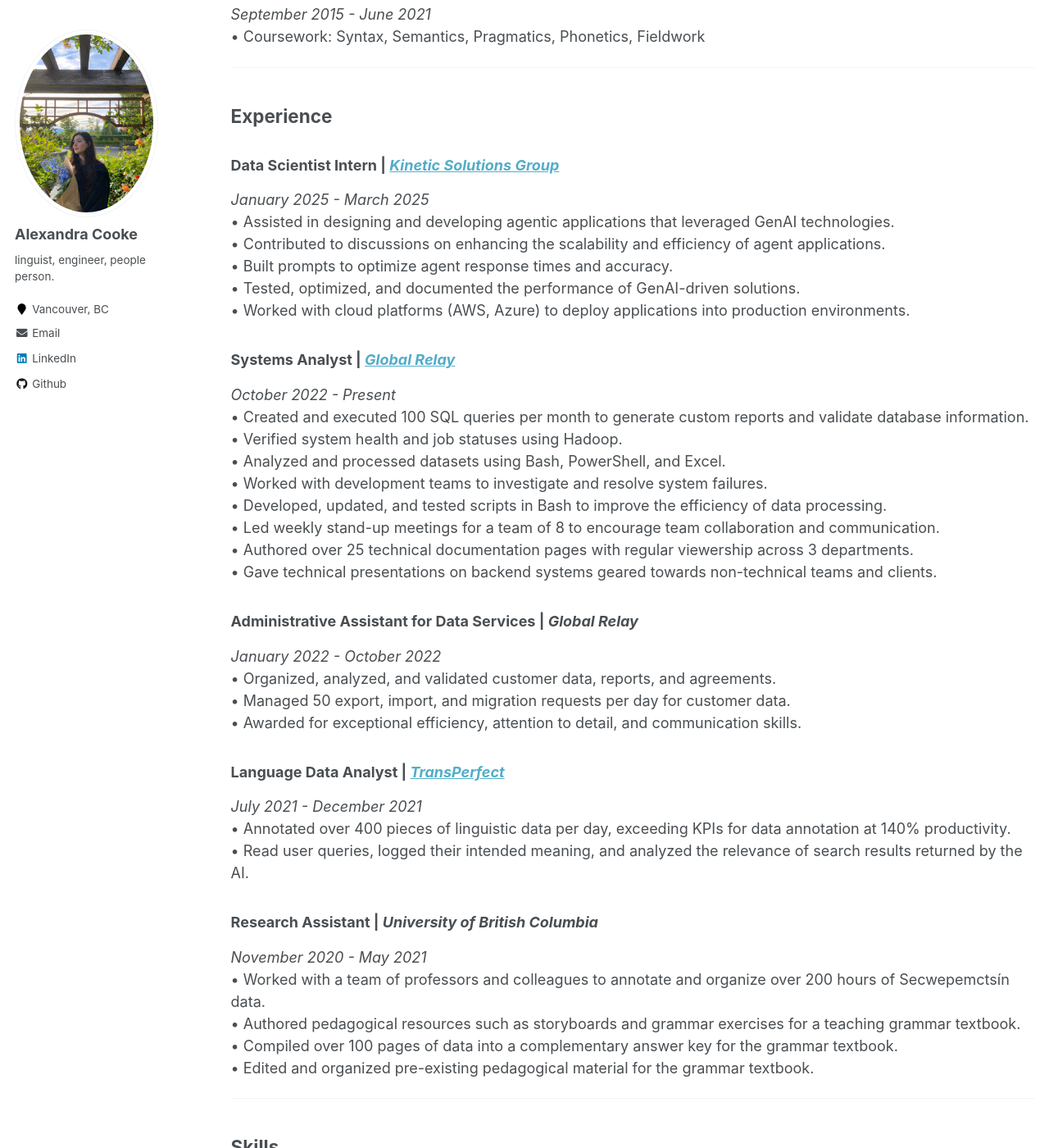
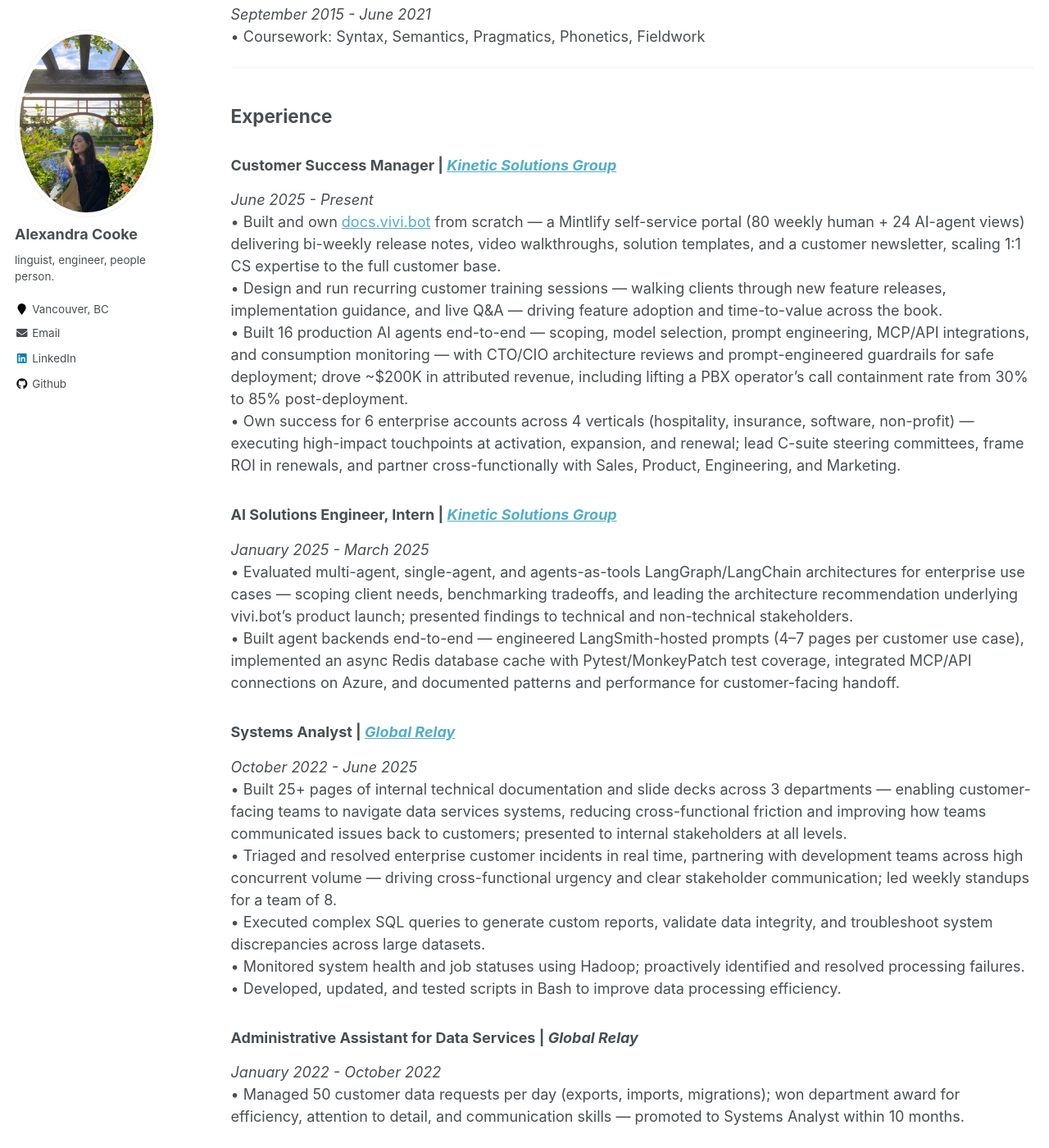
Before and after one commit to acooke82/acooke82.github.io, a Jekyll site: the page built from _pages/cv.md, in a window 1280 px wide and 1400 px high, scrolled down 473 px. Shown: the whole window at 82% size. Built offline with Jekyll 4.4.1, drawn with Linux system fonts in a browser that asks for light colours; some of the changed text lies outside the part shown.

Commit message:
Update cv.md

```diff
--- a/_pages/cv.md
+++ b/_pages/cv.md
@@ -23,59 +23,58 @@ redirect_from:
 ---
 ## Experience
 
-### **Data Scientist Intern |** *[Kinetic Solutions Group](https://ksgai.com/)*
+### **Customer Success Manager |** *[Kinetic Solutions Group](https://ksgai.com/)*
+*June 2025 - Present*
+  • Built and own [docs.vivi.bot](https://docs.vivi.bot) from scratch — a Mintlify self-service portal (80 weekly human + 24 AI-agent views) delivering bi-weekly release notes, video walkthroughs, solution templates, and a customer newsletter, scaling 1:1 CS expertise to the full customer base.
+  • Design and run recurring customer training sessions — walking clients through new feature releases, implementation guidance, and live Q&A — driving feature adoption and time-to-value across the book.
+  • Built 16 production AI agents end-to-end — scoping, model selection, prompt engineering, MCP/API integrations, and consumption monitoring — with CTO/CIO architecture reviews and prompt-engineered guardrails for safe deployment; drove ~$200K in attributed revenue, including lifting a PBX operator's call containment rate from 30% to 85% post-deployment.
+  • Own success for 6 enterprise accounts across 4 verticals (hospitality, insurance, software, non-profit) — executing high-impact touchpoints at activation, expansion, and renewal; lead C-suite steering committees, frame ROI in renewals, and partner cross-functionally with Sales, Product, Engineering, and Marketing.
+
+### **AI Solutions Engineer, Intern |** *[Kinetic Solutions Group](https://ksgai.com/)*
 *January 2025 - March 2025*
-  • Assisted in designing and developing agentic applications that leveraged GenAI technologies.
-  • Contributed to discussions on enhancing the scalability and efficiency of agent applications.
-  • Built prompts to optimize agent response times and accuracy.
-  • Tested, optimized, and documented the performance of GenAI-driven solutions.
-  • Worked with cloud platforms (AWS, Azure) to deploy applications into production environments.
+  • Evaluated multi-agent, single-agent, and agents-as-tools LangGraph/LangChain architectures for enterprise use cases — scoping client needs, benchmarking tradeoffs, and leading the architecture recommendation underlying vivi.bot's product launch; presented findings to technical and non-technical stakeholders.
+  • Built agent backends end-to-end — engineered LangSmith-hosted prompts (4–7 pages per customer use case), implemented an async Redis database cache with Pytest/MonkeyPatch test coverage, integrated MCP/API connections on Azure, and documented patterns and performance for customer-facing handoff.
 
 ### **Systems Analyst |** *[Global Relay](https://www.globalrelay.com/)*
-*October 2022 - Present*
-  • Created and executed 100 SQL queries per month to generate custom reports and validate database information.
-  • Verified system health and job statuses using Hadoop.
-  • Analyzed and processed datasets using Bash, PowerShell, and Excel.
-  • Worked with development teams to investigate and resolve system failures.
-  • Developed, updated, and tested scripts in Bash to improve the efficiency of data processing.
-  • Led weekly stand-up meetings for a team of 8 to encourage team collaboration and communication.
-  • Authored over 25 technical documentation pages with regular viewership across 3 departments.
-  • Gave technical presentations on backend systems geared towards non-technical teams and clients.
+*October 2022 - June 2025*
+  • Built 25+ pages of internal technical documentation and slide decks across 3 departments — enabling customer-facing teams to navigate data services systems, reducing cross-functional friction and improving how teams communicated issues back to customers; presented to internal stakeholders at all levels.
+  • Triaged and resolved enterprise customer incidents in real time, partnering with development teams across high concurrent volume — driving cross-functional urgency and clear stakeholder communication; led weekly standups for a team of 8.
+  • Executed complex SQL queries to generate custom reports, validate data integrity, and troubleshoot system discrepancies across large datasets.
+  • Monitored system health and job statuses using Hadoop; proactively identified and resolved processing failures.
+  • Developed, updated, and tested scripts in Bash to improve data processing efficiency.
 
 ### **Administrative Assistant for Data Services |** *Global Relay*
 *January 2022 - October 2022*
-  • Organized, analyzed, and validated customer data, reports, and agreements.
-  • Managed 50 export, import, and migration requests per day for customer data.
-  • Awarded for exceptional efficiency, attention to detail, and communication skills.
+  • Managed 50 customer data requests per day (exports, imports, migrations); won department award for efficiency, attention to detail, and communication skills — promoted to Systems Analyst within 10 months.
 
 ### **Language Data Analyst |** *[TransPerfect](https://www.transperfect.com/)*
 *July 2021 - December 2021*
-  • Annotated over 400 pieces of linguistic data per day, exceeding KPIs for data annotation at 140% productivity.
-  • Read user queries, logged their intended meaning, and analyzed the relevance of search results returned by the AI.
+  • Analyzed AI search result relevance and logged user query intent to improve model performance; exceeded annotation KPIs at 140% productivity.
 
 ### **Research Assistant |** *University of British Columbia*
 *November 2020 - May 2021*
-  • Worked with a team of professors and colleagues to annotate and organize over 200 hours of Secwepemctsín data.
-  • Authored pedagogical resources such as storyboards and grammar exercises for a teaching grammar textbook.
-  • Compiled over 100 pages of data into a complementary answer key for the grammar textbook.
-  • Edited and organized pre-existing pedagogical material for the grammar textbook.
+  • Annotated and organized 200+ hours of Secwepemctsín language data alongside a team of professors; authored pedagogical resources including storyboards, grammar exercises, and a 100+ page answer key for a teaching grammar textbook.
 
 ---
 ## Skills
 
-**Languages:** Python, Bash, SQL (PostgreSQL, MySQL)
+**AI & Technical:** LLMs, prompt engineering, AI agent design, MCP servers, API integrations, LangChain, LangGraph, LangSmith, model evaluation & selection, Python, SQL (PostgreSQL/MySQL), Bash, Git, Docker, Azure, Mintlify
 
-**Libraries:** Pandas, NumPy, Scikit-learn, BeautifulSoup, LangChain, LangGraph, Pytest
+**Customer Enablement & Communication:** Technical documentation, digital-first enablement, customer education, onboarding & activation, executive stakeholder communication, technical-to-business translation, webinar facilitation, enterprise relationship management
 
-**Software:** Git, Docker, Excel, Jupyter Notebook, VS Code, LangSmith
+**CRM & CS Tools:** HubSpot, Salesforce
 
 ---
 ## [Projects](https://acooke82.github.io/portfolio/)
 
-### **[English-Hindi Dictionary](https://github.com/acooke82/english-hindi-dictionary/tree/main)**
-  • Developed a dictionary app that stores English, Romanized Hindi, and Devanagari script versions of words, along with their characteristics such as part of speech, gender, and tense in a MySQL database. The app processes an English input through an HTML UI using Flask API or curl commands and returns relevant word characteristics.
-  • *Technologies Used:* MySQL, PyCharm, Flask, Docker
+### **[GenAI Agent Analysis](https://acooke82.github.io/portfolio/portfolio-1/)**
+  • Evaluated and developed LLM agent workflows using LangChain, LangGraph, and LangSmith to identify the optimal architecture for a production AI product. Implemented single-agent and multi-agent systems, built a Redis database caching system, and wrote a Pytest/MonkeyPatch test suite to validate core functionality. The product launched as [vivi.bot](https://vivi.bot).
+  • *Technologies Used:* LangChain, LangGraph, LangSmith, Pytest, Azure
 
 ### **[Multiclass Classification Model](https://github.com/acooke82/multiclass_classification_model)**
-  • Built a predictive model to categorize TV movie reviews into “Not a Review,” “Positive Review,” or “Negative Review” using Scikit-learn’s Logistic Regression, CountVectorizer, and LabelEncoder. Achieved a 90.47% accuracy after adjusting the model to handle non-English text and special characters.
+  • Built a predictive model to categorize TV movie reviews into "Not a Review," "Positive Review," or "Negative Review" using Scikit-learn's Logistic Regression, CountVectorizer, and LabelEncoder. Achieved 90.47% accuracy after adjusting the model to handle non-English text and special characters.
   • *Technologies Used:* Pandas, NumPy, Scikit-learn, Jupyter Notebook
+
+### **[English-Hindi Dictionary](https://github.com/acooke82/english-hindi-dictionary/tree/main)**
+  • Developed a dictionary app that stores English, Romanized Hindi, and Devanagari script versions of words along with characteristics such as part of speech, gender, and tense in a MySQL database. Processes English input through an HTML UI using Flask API or curl commands.
+  • *Technologies Used:* MySQL, Flask, Docker
```
Also changed, not shown: other parts of _pages/cv.md (+1 -1 lines).
